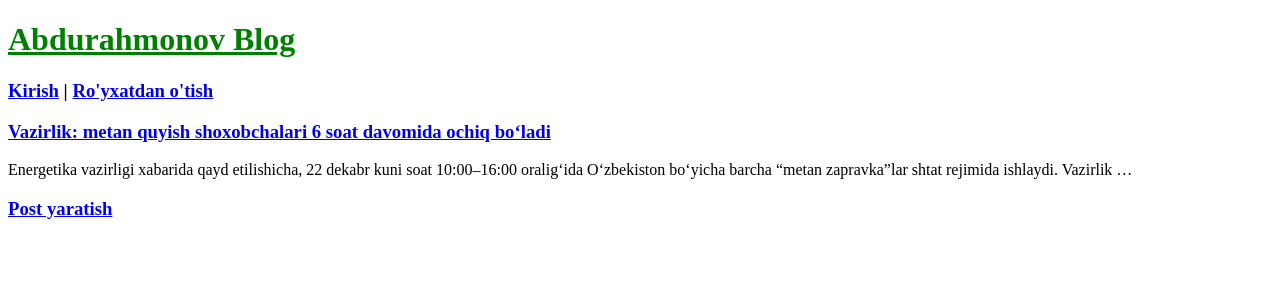
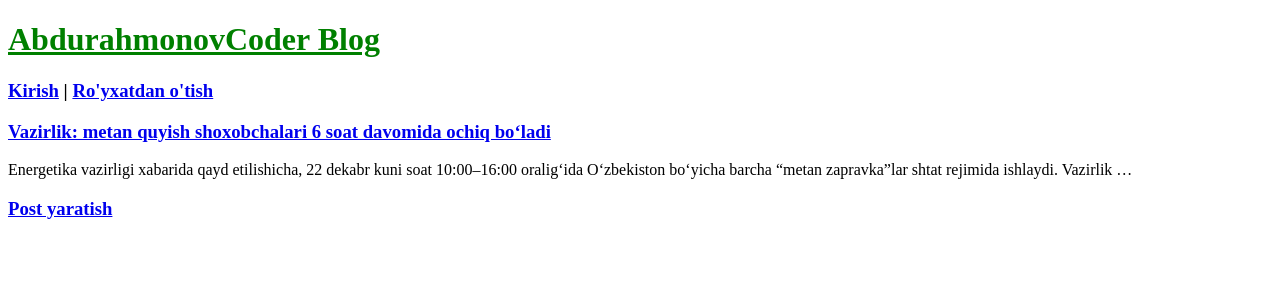
Before and after one commit to Alpha-539/blogsayt, a Django app: page / in a window 1280 px wide. Shown: the top 300 px of the page. Run offline with Django 5.2, Linux system fonts and the light colour scheme; data comes from the database, SQL or seed files in the repository.

Commit message:
Procfile

```diff
--- a/config/settings.py
+++ b/config/settings.py
@@ -25,7 +25,7 @@ SECRET_KEY = 'django-insecure-93f*ozigh!)rpwemqk+f5k#ec%0frfy47n^@c*a6%bwz-3)giq
 # SECURITY WARNING: don't run with debug turned on in production!
 DEBUG = True
 
-ALLOWED_HOSTS = []
+ALLOWED_HOSTS = ['.pythonanywhere.com']
 
 
 # Application definition
--- a/templates/base.html
+++ b/templates/base.html
@@ -6,11 +6,11 @@
     <meta charset="UTF-8">
     <meta name="viewport" content="width=device-width, initial-scale=1.0">
     <link rel="stylesheet" href="{% static 'css/base.css' %}">
-    <title>Abdurahmonov Blog</title>
+    <title>AbdurahmonovCoder Blog</title>
 </head>
 <body>
     <header>
-        <h1><a href="{% url 'home' %}">Abdurahmonov Blog</a></h1>
+        <h1><a href="{% url 'home' %}">AbdurahmonovCoder Blog</a></h1>
     </header>
     {% if user.is_authenticated %}
         <h3>Xush kelibsiz {{user.username}}</h3>
```
Also changed, not shown: 3 other files.
